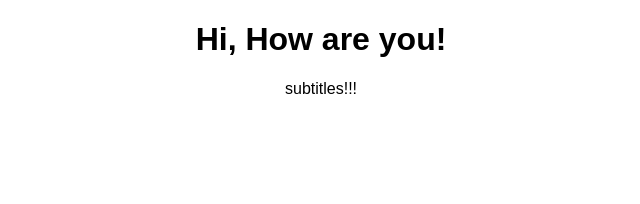
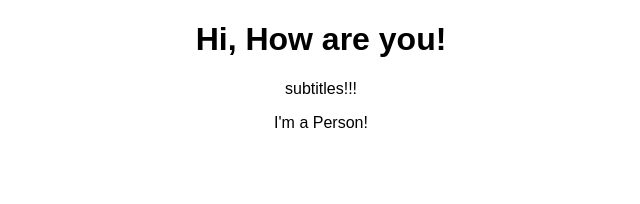
Before and after one commit to Sugar-Bee/RCG, a React (Create React App) app: page / in a window 1280 px wide. Shown: the top 204 px of the page, without its empty margins (319-959 px from the left). Built offline with nearby package versions, Linux system fonts and the light colour scheme.

Commit message:
Created a Person folder and js file and creating our own component named Person

```diff
--- a/src/App.js
+++ b/src/App.js
@@ -1,13 +1,14 @@
 import React, { Component } from 'react';
 import logo from './logo.svg';
 import './App.css';
-
+import Person from './Person/Person.js';
 class App extends Component {
 	render() {
 		return (
 			<div className="App">
 				<h1>Hi, How are you!</h1>
 				<p>subtitles!!!</p>
+				<Person></Person>
 			</div>
 		);
 	}
--- /dev/null
+++ b/src/Person/Person.js
@@ -0,0 +1,7 @@
+import React from 'react';
+
+const person = () => {
+	return <p>I'm a Person!</p>;
+};
+
+export default person;
```
